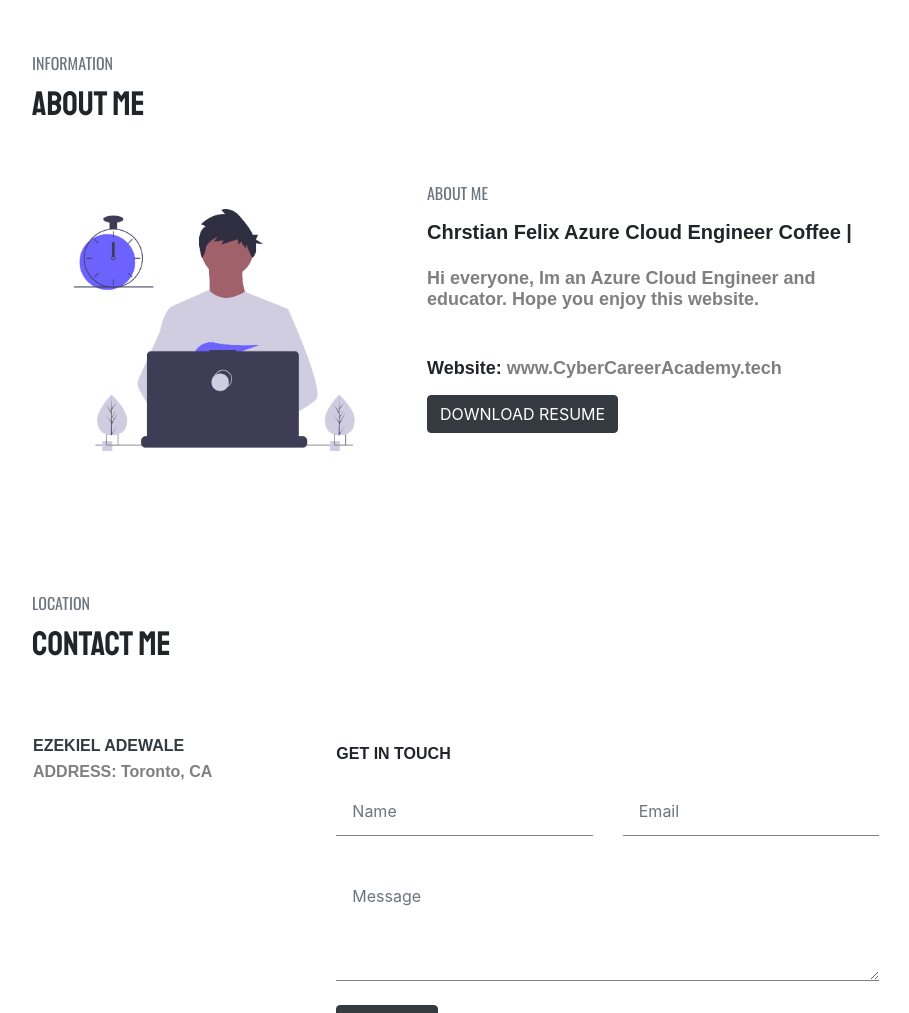
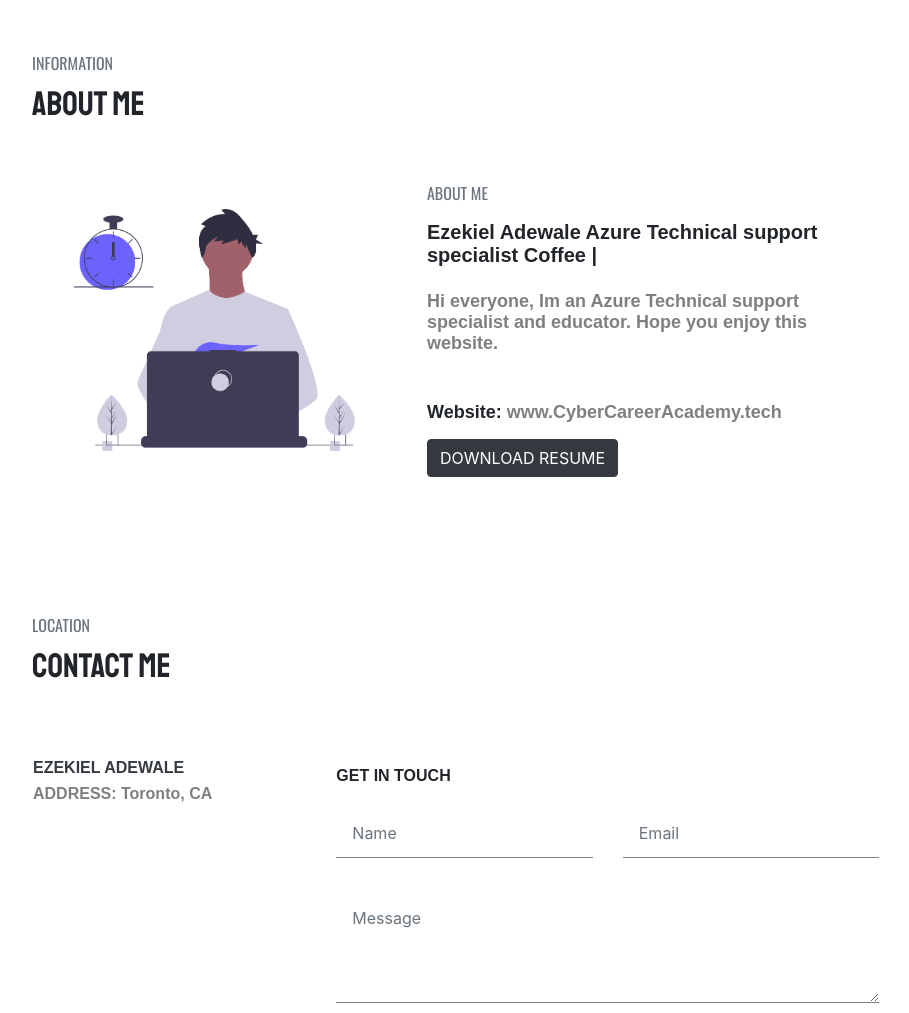
Before and after one commit to zekiellibara1982/Azureresume, a website: page src/index.html in a window 1280 px wide. Shown: the part 845-1858 px from the top of the page, without its empty margins (312-1221 px from the left). Drawn offline with nearby package versions, Linux system fonts and the light colour scheme; no server answers; a web font is replaced by a local one.

Commit message:
change to technical support

```diff
--- a/src/index.html
+++ b/src/index.html
@@ -74,9 +74,9 @@
                         </div>
                         <div class="col-sm-6">
                             <h6 class="text-uppercase font-os font-size-16 text-muted">About Me</h6>
-                            <h5 class="font-ram font-size-20 py-2">Chrstian Felix Azure Cloud Engineer <span id="typed_2"></span></h5>
+                            <h5 class="font-ram font-size-20 py-2">Ezekiel Adewale Azure Technical support specialist  <span id="typed_2"></span></h5>
                             <p class="font-ram text-black-50 py-2">
-                                 Hi everyone, Im an Azure Cloud Engineer and educator. Hope you enjoy this website.
+                                 Hi everyone, Im an Azure Technical support specialist and educator. Hope you enjoy this website.
 
                             </p>
                             <div class="d-flex flex-row flex-wrap justify-content-between py-4">
```
